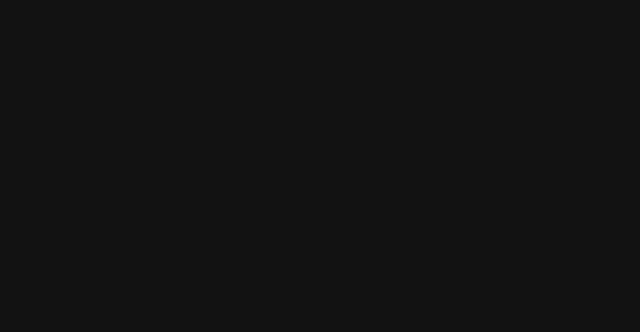
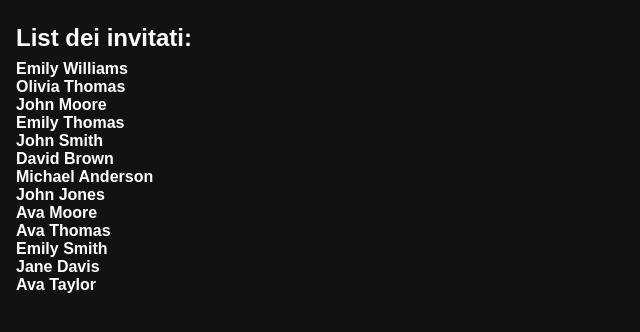
Before and after one commit to agnesvarga1/js-jsnacks-blocco-1, a plain HTML site: page Blocco2 - snack 2/index.html in a window 1280 px wide. Shown: the whole page, without its empty margins (0-640 px from the left). Drawn offline with Linux system fonts and the light colour scheme.

Commit message:
genera nomi + cognomi

```diff
--- a/Blocco1 - snack6/script.js
+++ b/Blocco1 - snack6/script.js
@@ -4,6 +4,7 @@
 
 let n = Number(prompt("Write a number?"));
 const limit = 99;
+document.writeln("<h2>B1 Snack </h2>");
 if (isNaN(n) || n > limit) {
   alert(
     `NOT a number try again and number can not be higher than ${limit} and can not be 0 or 1`
@@ -11,5 +12,5 @@ if (isNaN(n) || n > limit) {
   location.reload();
 } else
   for (let i = 1; i <= n; i++) {
-    console.log(`${i} ^ 3: ${Math.pow(i, 3)}`);
+    document.writeln(`<p>${i} ^ 3: ${Math.pow(i, 3)}</p>`);
   }
--- a/Blocco2 - snack 2/script.js
+++ b/Blocco2 - snack 2/script.js
@@ -1 +1,52 @@
-alert("Hello");
+// Blocco 2 - snack 2
+// Generatore di “nomi cognomi” casuali: il Grande Gatsby ha una lista di nomi e una lista di cognomi, e da queste vuole generare una falsa lista di invitati con nome e cognome.
+
+function generaRandomNumber(min, max) {
+  let randomNumber = Math.floor(Math.random() * (max - min + 1) + min);
+  return randomNumber;
+}
+
+const firstNames = [
+  "John",
+  "Jane",
+  "David",
+  "Emily",
+  "Michael",
+  "Olivia",
+  "Daniel",
+  "Sophia",
+  "Matthew",
+  "Ava",
+];
+
+const lastNames = [
+  "Smith",
+  "Johnson",
+  "Williams",
+  "Jones",
+  "Brown",
+  "Davis",
+  "Miller",
+  "Wilson",
+  "Moore",
+  "Taylor",
+  "Anderson",
+  "Thomas",
+];
+
+const guestList = [];
+let randomFNamePosition, randomLNamePosition;
+
+for (let i = 0; i <= lastNames.length; i++) {
+  randomFNamePosition = generaRandomNumber(0, firstNames.length - 1);
+  randomLNamePosition = generaRandomNumber(0, lastNames.length - 1);
+  let fullName =
+    firstNames[randomFNamePosition] + " " + lastNames[randomLNamePosition];
+  guestList.push(fullName);
+}
+console.log(guestList);
+document.writeln("<h2>List dei invitati:</h2>");
+
+for (let i = 0; i < guestList.length; i++) {
+  document.writeln(`<h4>${guestList[i]}</h4>`);
+}
--- a/style.css
+++ b/style.css
@@ -8,4 +8,9 @@ body {
   background-color: #121212;
   color: #fff;
   font-family: Arial, Helvetica, sans-serif;
+  padding: 1rem;
 }
+
+h2 {
+  margin-block: 0.5rem;
+}
```
